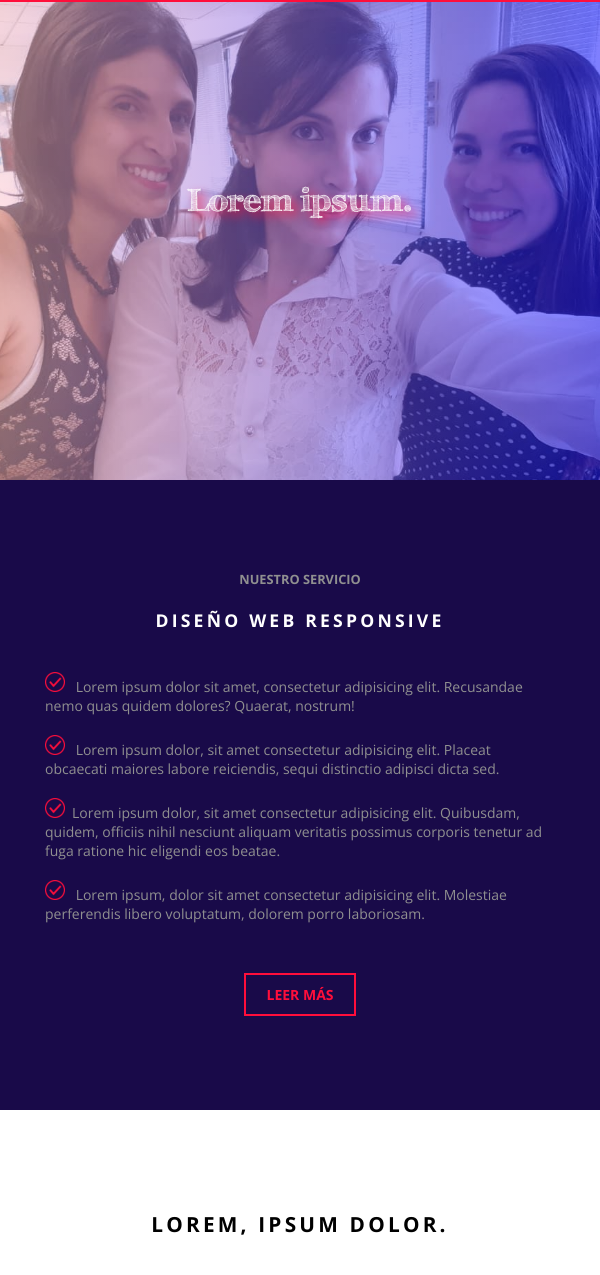
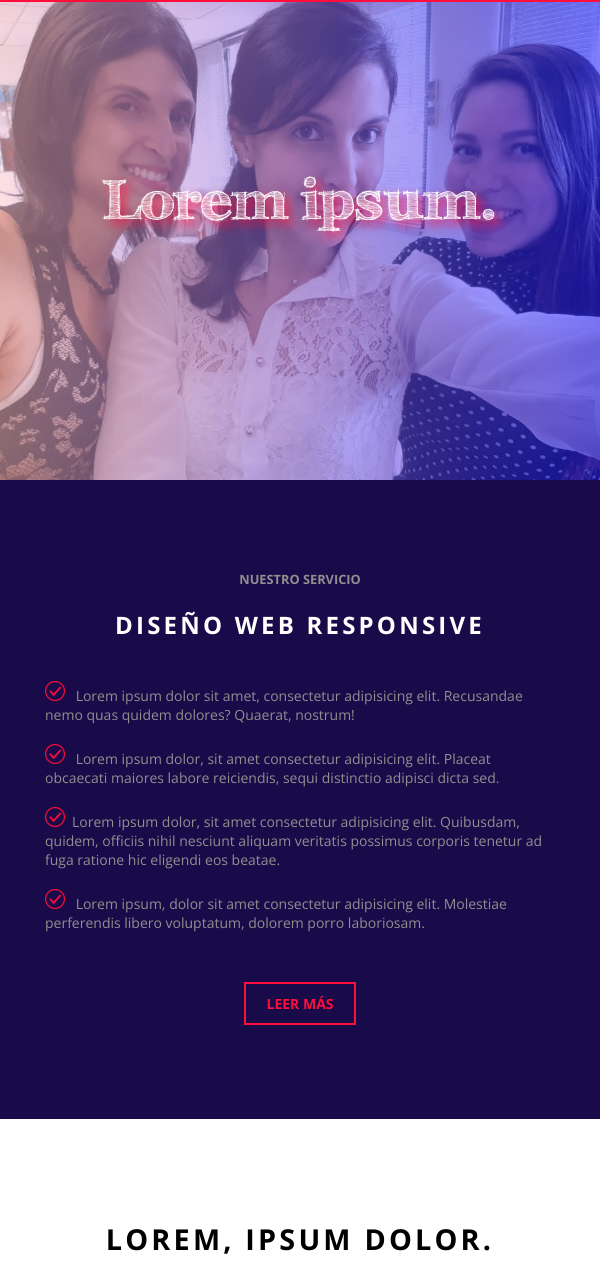
Before and after one commit to reinaldorrivas/freecodecamp-03-landing-page, a plain HTML site: page index.html in a window 600 px wide. Shown: the part 80-1355 px from the top of the page. Drawn offline with nearby package versions, Linux system fonts and the light colour scheme; grey boxes are pictures that could not be loaded.

Commit message:
Changes Media Queries

```diff
--- a/css/style.css
+++ b/css/style.css
@@ -737,15 +737,15 @@ input#submit {
     }
 
     header section h1 {
-        font-size: 2rem;
+        font-size: 3.5rem;
     }
 
     main section:nth-child(1) div:nth-child(2) h2 {
-        font-size: 1.1rem;
+        font-size: 1.5rem;
     }
 
     main section:nth-child(2) h2 {
-        font-size: 1.3rem;
+        font-size: 1.8rem;
     }
 }
 
@@ -763,11 +763,11 @@ input#submit {
     }
 
     main section:nth-child(1) div:nth-child(2) h2 {
-        font-size: 1.8rem;
+        font-size: 2.5rem;
     }
 
     main section:nth-child(2) h2 {
-        font-size: 1.8rem;
+        font-size: 2.5rem;
     }
 }
 
```
